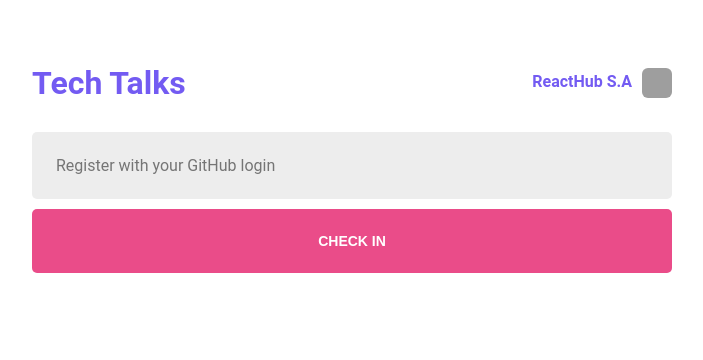
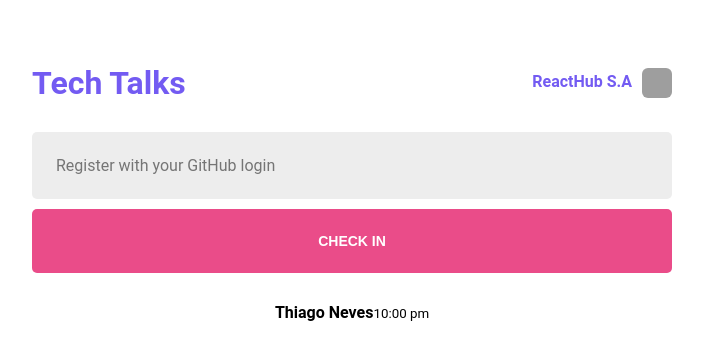
Before and after one commit to thiagonevesalmeida/react-talks, a React (Vite) app: page / in a window 1280 px wide. Shown: the top 360 px of the page, without its empty margins (288-991 px from the left). Built offline with nearby package versions, Linux system fonts and the light colour scheme; grey boxes are pictures that could not be loaded.

Commit message:
Add /components and import Card component to Home

```diff
--- /dev/null
+++ b/src/components/Card/index.jsx
@@ -0,0 +1,9 @@
+export function Card() {
+    return (
+        <div className="Card">
+            <strong>Thiago Neves</strong>
+            <small>10:00 pm</small>
+        </div>
+
+    )
+}
--- a/src/pages/Home/index.jsx
+++ b/src/pages/Home/index.jsx
@@ -1,6 +1,12 @@
 
-// importing local styles
-import './styles.css'
+
+
+// import local styles
+import './style.css'
+
+// import component (Card)
+import { Card } from '../../components/Card'
+
 
 export function Home() {
     return (
@@ -23,6 +29,7 @@ export function Home() {
                     Check in
                 </button>
             </form>
+            <Card/>
         </div>
     )
 }
```
Also changed, not shown: src/components/Card/style.css (added), src/pages/Home/style.css (renamed from src/pages/Home/styles.css).
